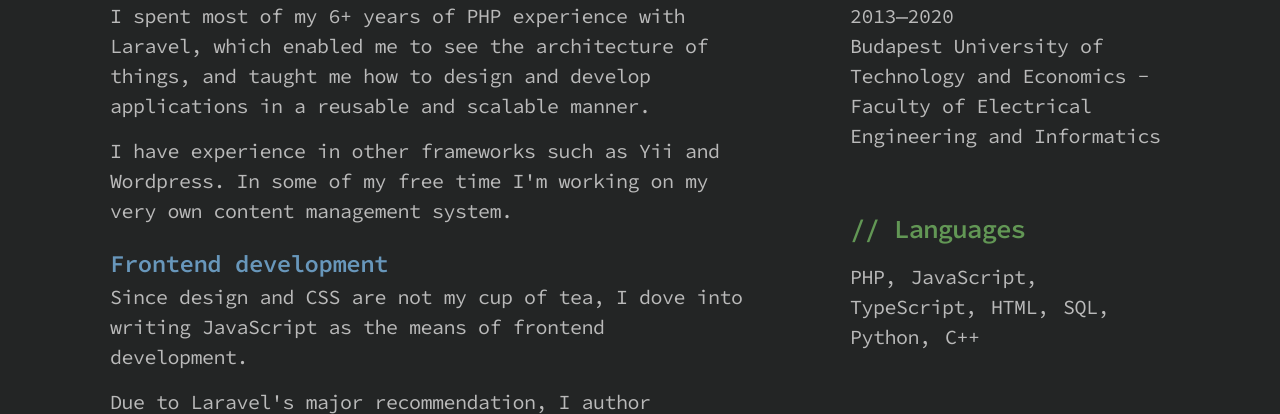
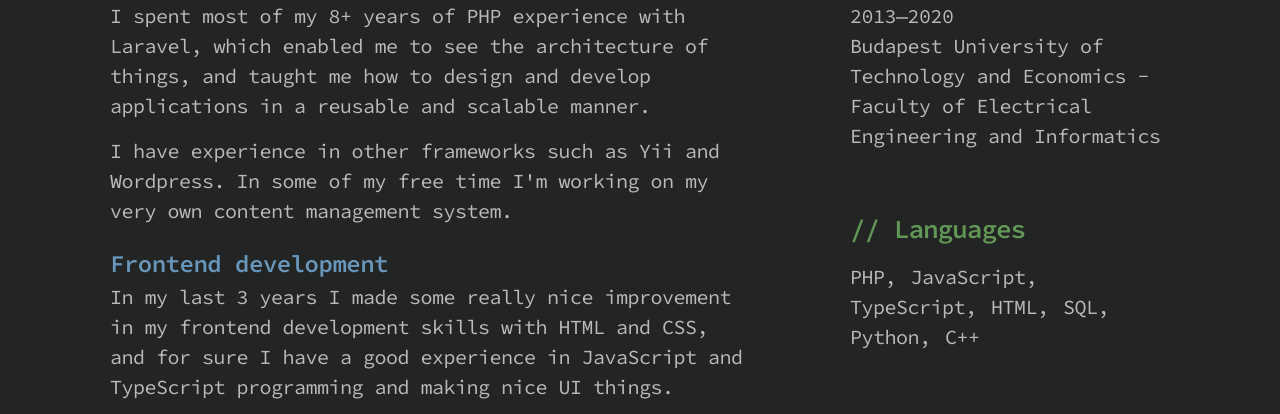
Before and after one commit to donhekus/portfolio, a plain HTML site: page index.html in a window 1280 px wide. Shown: the part 346-760 px from the top of the page. Drawn offline with Linux system fonts and the light colour scheme.

Commit message:
Last Update

```diff
--- a/index.html
+++ b/index.html
@@ -63,12 +63,12 @@
 					<h2>Fields of Expertise</h2>
 					<article class="skill">
 						<h3>Backend development</h3>
-						<p>I spent most of my 6+ years of PHP experience with Laravel, which enabled me to see the architecture of things, and taught me how to design and develop applications in a reusable and scalable manner.</p>
+						<p>I spent most of my 8+ years of PHP experience with Laravel, which enabled me to see the architecture of things, and taught me how to design and develop applications in a reusable and scalable manner.</p>
 						<p>I have experience in other frameworks such as Yii and Wordpress. In some of my free time I'm working on my very own content management system.</p>
 					</article>
 					<article class="skill">
 						<h3>Frontend development</h3>
-						<p>Since design and CSS are not my cup of tea, I dove into writing JavaScript as the means of frontend development.</p>
+						<p>In my last 3 years I made some really nice improvement in my frontend development skills with HTML and CSS, and for sure I have a good experience in JavaScript and TypeScript programming and making nice UI things.</p>
 						<p>Due to Laravel's major recommendation, I author frontend code using Vue.js, which allows me to build reusable and modular frontend systems.</p>
 					</article>
 				</section>
@@ -78,7 +78,7 @@
                     <article class="company">
                         <header>
                             <h3>Pályázatnet Kft.</h3>
-                            <div>2022-09&mdash;</div>
+                            <div>2022-09 &mdash;</div>
                         </header>
                         <p>A year of working as freelancer developer was enough me to decide, that's not my business. I didn't like to write code as fast as possible, then leave the project and start a new one for a new company. I believe that the good work needs a whole coder for a long time.</p>
                         <p>At this company I'm creating a big company database from HTML files in pure PHP, without any framework. I have to process thousands of HTML files with several exceptions, which needs really lot effort.</p>
@@ -87,7 +87,7 @@
 					<article class="company">
 						<header>
 							<h3>Freelancer</h3>
-							<div>2021&mdash;2022-09</div>
+							<div>2021 &mdash; 2022-09</div>
 						</header>
 						<p>After my last job I decided to try a new work approach.</p>
 						<p>Since then I worked on 4 bigger projects, which means I had to learn how to manage my time.</p>
@@ -107,7 +107,7 @@
 					<article class="company">
 						<header>
 							<h3>Retalk Network Kft.</h3>
-							<div>Senior Web Developer, 2020&mdash;2021</div>
+							<div>Senior Web Developer, 2020 &mdash; 2021</div>
 						</header>
 						<p>With the team of the 4Choice we started building a completely new social media site. <a href="https://retalk.com" target="_blank" rel="noreferrer noopener">Retalk</a> works like Reddit, it has several interest-based discussion forums where people can talk about anything, but mostly politics.</p>
 						<p>Like my other projects, it is based on Laravel, but we decided to use MongoDB for the database. Using Mongo requires an entirely different way of storing data and a new coding approach.</p>
@@ -115,7 +115,7 @@
 					<article class="company">
 						<header>
 							<h3>4Choice Ltd.</h3>
-							<div>Senior Web Developer, 2017&mdash;2021</div>
+							<div>Senior Web Developer, 2017 &mdash; 2021</div>
 						</header>
 						<p>This has been a completely new challenge for me. 4Choice creates and runs price comparison and review websites, making sure that people are fully aware of what they're buying.</p>
 						<p>After having worked with Wordpress for over a year, we started developing our very own CMS that would suit our business needs. Based on my advice, we went with Laravel and Vue.js frameworks. We built our CMS to allow for an unlimited amount of user-facing websites based on the same business logic. One of the examples is our primary website, <a href="https://proprivacy.com" target="_blank" rel="noreferrer noopener">ProPrivacy</a>.</p>
@@ -124,7 +124,7 @@
 					<article class="company">
 						<header>
 							<h3>Dericom Kft.</h3>
-							<div>Web Developer, 2016&mdash;2017</div>
+							<div>Web Developer, 2016 &mdash; 2017</div>
 						</header>
 						<p>My first real workplace. The company develops medical systems for family doctors and medical support systems for doctors and patients alike.</p>
 						<p>During my time I developed an informational system for waiting rooms in Laravel, and several modules for the medical support system in Yii framework. Furthermore, I got deeper into MySQL, PostgreSQL, and Laravel Eloquent ORM.</p>
```
